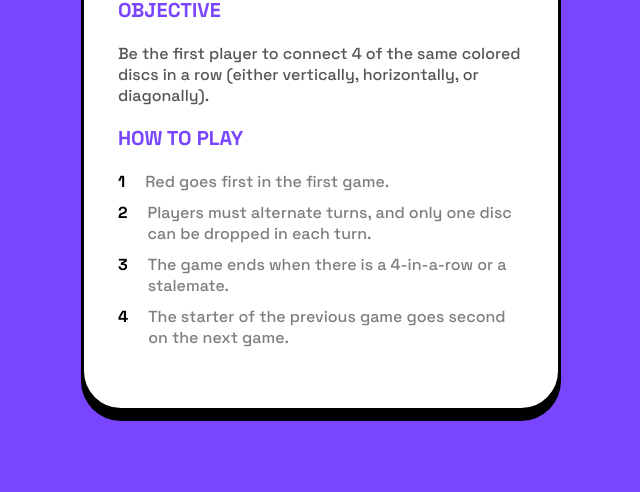
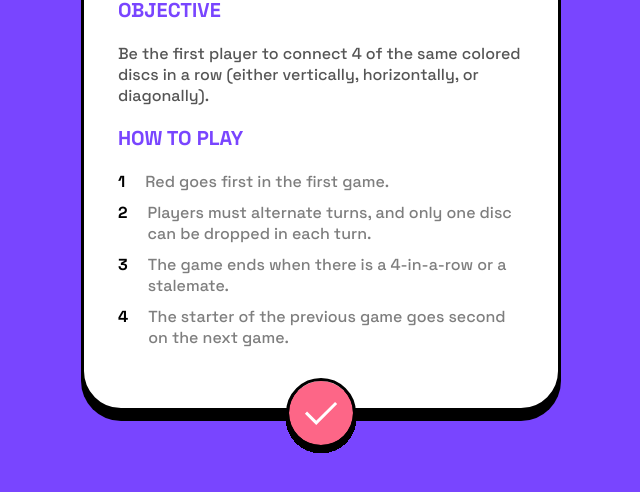
Before and after one commit to webdev1kev/connect-four, a plain HTML site: page rules.html in a window 1280 px wide. Shown: the part 258-750 px from the top of the page, without its empty margins (319-959 px from the left). Drawn offline with Linux system fonts and the light colour scheme.

Commit message:
rules fixed

```diff
--- a/rules.html
+++ b/rules.html
@@ -40,6 +40,67 @@
               </p>
             </li>
           </ol>
+          <a href="index.html" class="check-button-tag"
+            ><button class="check-button">
+              <svg
+                xmlns="http://www.w3.org/2000/svg"
+                width="70"
+                height="75"
+                viewBox="0 0 70 75"
+                fill="none"
+              >
+                <g filter="url(#filter0_d_5_4896)">
+                  <circle cx="35" cy="35" r="32" fill="#FD6687" />
+                  <circle
+                    cx="35"
+                    cy="35"
+                    r="33.5"
+                    stroke="black"
+                    stroke-width="3"
+                  />
+                </g>
+                <path
+                  d="M20 34.5819L30.264 44.846L50.11 25"
+                  stroke="white"
+                  stroke-width="3"
+                />
+                <defs>
+                  <filter
+                    id="filter0_d_5_4896"
+                    x="0"
+                    y="0"
+                    width="70"
+                    height="75"
+                    filterUnits="userSpaceOnUse"
+                    color-interpolation-filters="sRGB"
+                  >
+                    <feFlood flood-opacity="0" result="BackgroundImageFix" />
+                    <feColorMatrix
+                      in="SourceAlpha"
+                      type="matrix"
+                      values="0 0 0 0 0 0 0 0 0 0 0 0 0 0 0 0 0 0 127 0"
+                      result="hardAlpha"
+                    />
+                    <feOffset dy="5" />
+                    <feColorMatrix
+                      type="matrix"
+                      values="0 0 0 0 0 0 0 0 0 0 0 0 0 0 0 0 0 0 1 0"
+                    />
+                    <feBlend
+                      mode="normal"
+                      in2="BackgroundImageFix"
+                      result="effect1_dropShadow_5_4896"
+                    />
+                    <feBlend
+                      mode="normal"
+                      in="SourceGraphic"
+                      in2="effect1_dropShadow_5_4896"
+                      result="shape"
+                    />
+                  </filter>
+                </defs>
+              </svg></button
+          ></a>
         </div>
       </div>
     </main>
--- a/style.css
+++ b/style.css
@@ -218,6 +218,7 @@ button {
   height: 100%;
   display: grid;
   padding: 30px 34px;
+  position: relative;
   /* background-color: aquamarine; */
 }
 
@@ -239,3 +240,13 @@ button {
   opacity: 0.5;
   font-feature-settings: "clig" off, "liga" off;
 }
+
+.check-button-tag {
+  justify-self: center;
+  position: absolute;
+  bottom: -50px;
+}
+.check-button {
+  background-color: transparent;
+  border: none;
+}
```
Also changed, not shown: public/assets/checkmark.svg (added).
